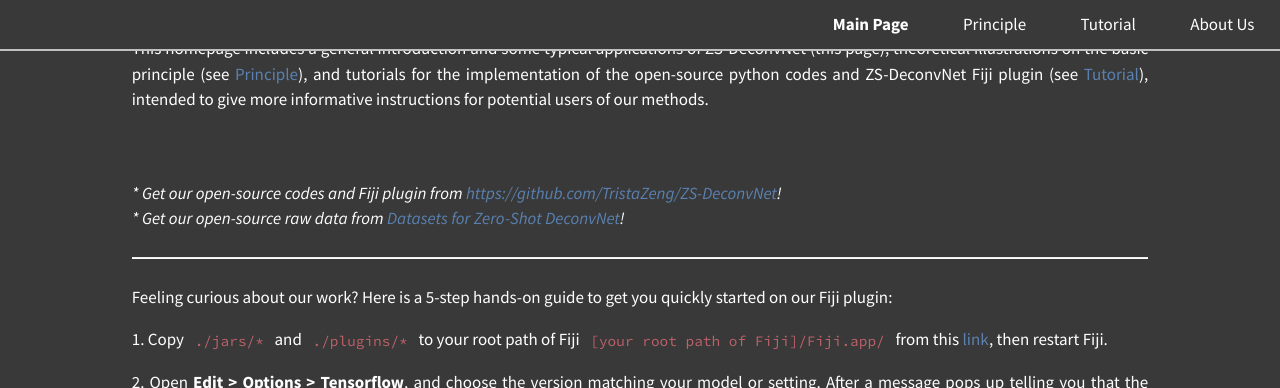
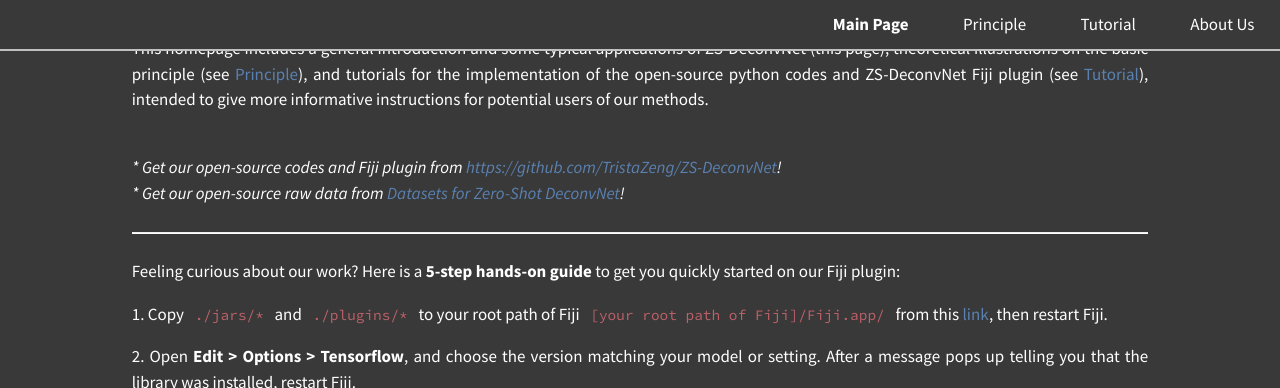
Before and after one commit to TristaZeng/ZS-DeconvNet-page, a Jekyll site: the page built from index.html, in a window 1280 px wide and 900 px high, scrolled down 939 px, cut to the strip 0-388 px from the top of the window. Built offline with Jekyll 4.4.1, drawn with Linux system fonts in a browser that asks for light colours; the list of posts is cut into pages by our own code.

Commit message:
formatting the main page

```diff
--- a/index.html
+++ b/index.html
@@ -17,31 +17,30 @@
 <p>ZS-DeconvNet is versatilely compatible with multiple imaging modalities, including total internal reflection fluorescence microscopy, three-dimensional (3D) wide-field microscopy, confocal microscopy, lattice light-sheet microscopy, and multimodal structured illumination microscopy, which enables multi-color, long-term, super-resolution 2D/3D imaging of subcellular bioprocesses from mitotic single cells to multicellular embryos of mouse and C. elegans.</p>
 <p>This homepage includes a general introduction and some typical applications of ZS-DeconvNet (this page), theoretical illustrations on the basic principle (see <a href='https://tristazeng.github.io/ZS-DeconvNet-page/Principle/'>Principle</a>), and tutorials for the implementation of the open-source python codes and ZS-DeconvNet Fiji plugin (see <a href='https://tristazeng.github.io/ZS-DeconvNet-page/Tutorial/'>Tutorial</a>), intended to give more informative instructions for potential users of our methods.</p>
 <br>
-<br>
 <p><i>* Get our open-source codes and Fiji plugin from <a href='https://github.com/TristaZeng/ZS-DeconvNet'>https://github.com/TristaZeng/ZS-DeconvNet</a>!</i><br>
 <i>* Get our open-source raw data from <a href='https://zenodo.org/record/7261163#.ZD-ReXbP2Uk'>Datasets for Zero-Shot DeconvNet</a>!</i></p>
 
   <hr>
 
-<p>Feeling curious about our work? Here is a 5-step hands-on guide to get you quickly started on our Fiji plugin:</p>
+<p>Feeling curious about our work? Here is a <b>5-step hands-on guide</b> to get you quickly started on our Fiji plugin:</p>
 
 <p>1. Copy <code style="background-color:#393939;">./jars/*</code> and <code style="background-color:#393939;">./plugins/*</code> to your root path of Fiji <code style="background-color:#393939;">[your root path of Fiji]/Fiji.app/</code> from this <a href='https://drive.google.com/drive/folders/1nJoj9Ljx2MNXa-lCOGIzVj_1BT-xrp2F'>link</a>, then restart Fiji.</p>
 
 <p>2. Open <b>Edit > Options > Tensorflow</b>, and choose the version matching your model or setting. After a message pops up telling you that the library was installed, restart Fiji.</p>
 
-  <center><img src="https://github.com/TristaZeng/ZS-DeconvNet/blob/main/Fiji_Plugin/readme_imgs/tensorflow.png?raw=true" width="750" align="middle" /></center>
+  <center><img src="https://github.com/TristaZeng/ZS-DeconvNet/blob/main/Fiji_Plugin/readme_imgs/tensorflow.png?raw=true" width="650" align="middle" /></center>
     <br>
 
 <p>3. Download one of our <a href='https://drive.google.com/drive/folders/14Fh2IDcFykoNf7JvbXJIARi-FukW2rqC'>pre-trained_models</a> and its test data. The corresponding test data, model type and test data type are listed in <code style="background-color:#393939;">Fiji_pretrained_models_list.xlsx</code> in the same folder. Open the test data in Fiji and start ZS-DeconvNet plugin by Clicking <b>Plugins > ZS-DeconvNet > predict</b>.</p>
 
-  <center><img src="https://github.com/TristaZeng/ZS-DeconvNet/blob/main/Fiji_Plugin/readme_imgs/predict.png?raw=true" width="750" align="middle" /></center>
+  <center><img src="https://github.com/TristaZeng/ZS-DeconvNet/blob/main/Fiji_Plugin/readme_imgs/predict.png?raw=true" width="650" align="middle" /></center>
     <br>
 
 <p>4. Import the chosen model by entering the downloaded path or clicking <code style="background-color:#393939;">Browse</code>. Click <code style="background-color:#393939;">Adjust mapping of TF network input</code> and then <code style="background-color:#393939;">OK</code>.</p>
 
 <p>5. After image processing with status bar shown in the message box (if select <code style="background-color:#393939;">Show progress dialog</code>), the denoised (if select <code style="background-color:#393939;">Show denoising result</code>) and deconvolved output will pop out in separate Fiji windows automatically.</p>
 
-<center><img src="https://github.com/TristaZeng/ZS-DeconvNet/blob/main/Fiji_Plugin/readme_imgs/predict_progress.png?raw=true" width="750" align="middle" /></center>
+<center><img src="https://github.com/TristaZeng/ZS-DeconvNet/blob/main/Fiji_Plugin/readme_imgs/predict_progress.png?raw=true" width="650" align="middle" /></center>
     <br>
 
 </p>
```
